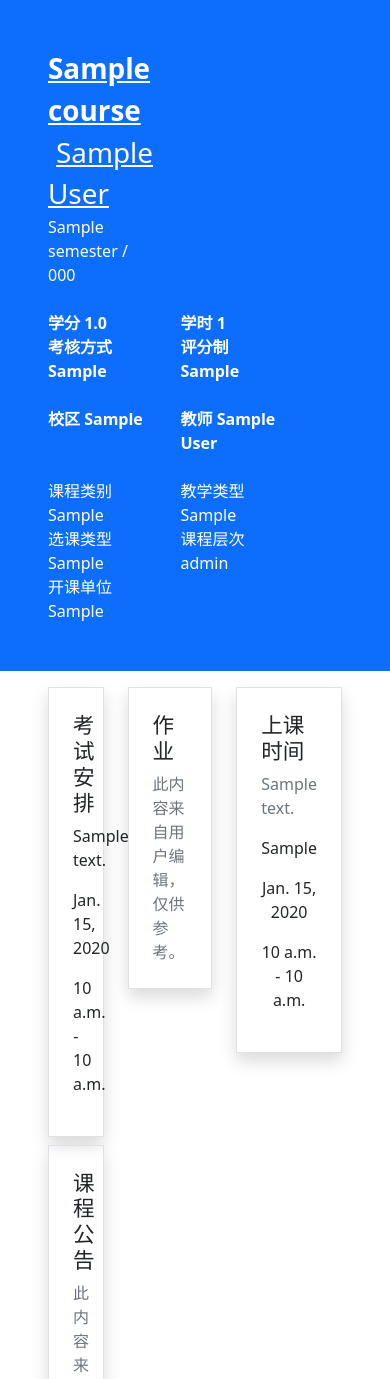
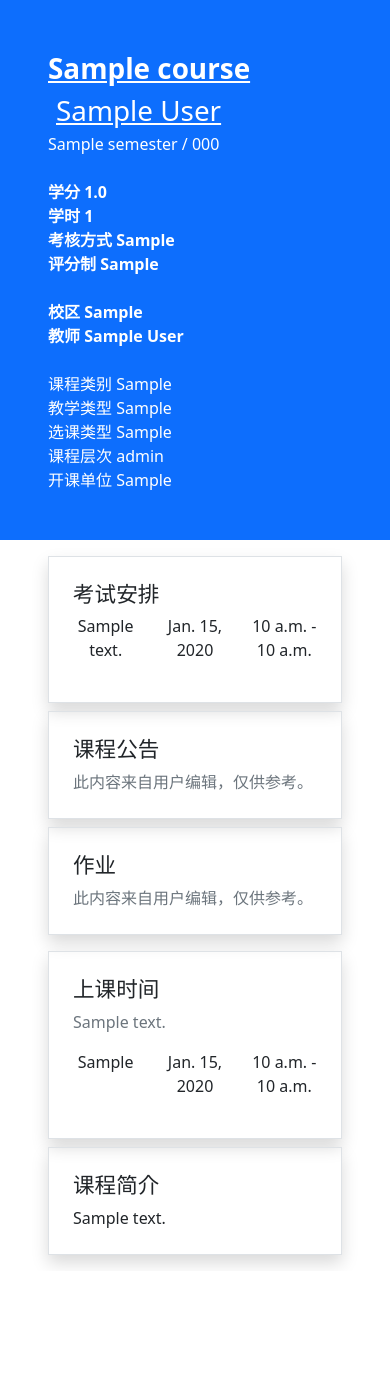
Before and after one commit to Schedule-team/server, a Django app: page /lesson/1 in a window 390 px wide. Shown: the part 56-1435 px from the top of the page. After the commit the page ends 1323 px from the top, so only its background shows below. Run offline with Django 4.2, Linux system fonts and the light colour scheme; tables that the repository leaves empty hold one stand-in row (values such as "Sample post"); some libraries are stand-ins or nearby versions.

Commit message:
feat: mobile optimization

```diff
--- a/course/templates/base.html
+++ b/course/templates/base.html
@@ -5,6 +5,7 @@
 {% bootstrap_messages %}
 <head>
     <meta name="viewport" content="width=device-width, initial-scale=1">
+    <title>{% block title %}{% endblock title %}</title>
 </head>
 
 <script src="https://cdn.jsdelivr.net/npm/jquery@3.7.1/dist/jquery.min.js"></script>
--- a/course/templates/lesson.html
+++ b/course/templates/lesson.html
@@ -1,9 +1,14 @@
 {% extends "base.html" %}
+{% block title %}
+    {{ lesson.course.name }} - {{ lesson.code }}
+    - {{ lesson.teachers_name }} - {{ lesson.semester.name }} / Schedule 课堂主页
+{% endblock title %}
+
 {% block content %}
     <div>
         <div class="container-fluid p-5 bg-primary text-white text-start">
-            <div class="row">
-                <div class="col-5">
+            <div>
+                <div>
                     <a class="text-white fs-1 fw-bold"
                        href="{% url 'course' lesson.course.id %}">{{ lesson.course.name }}</a>
                     {% if lesson.teachers_name|length %}
@@ -11,30 +16,29 @@
                            href="{% url 'teacher' teacher_id %}">{{ lesson.teachers_name }}</a>
                     {% endif %}
                 </div>
-                <div class="col-5"></div>
-                <div class="col-5">{{ lesson.semester.name }} / {{ lesson.code }}</div>
+                <div>{{ lesson.semester.name }} / {{ lesson.code }}</div>
             </div>
             <div class="row my-4 fw-bold">
-                <div class="col-5">学分 {{ lesson.course.credits }}</div>
-                <div class="col-5">学时 {{ lesson.course.period }}</div>
-                <div class="col-5">考核方式 {{ lesson.course.exam_type }}</div>
-                <div class="col-5">评分制 {{ lesson.course.grading_type }}</div>
+                <div class="col-lg-6">学分 {{ lesson.course.credits }}</div>
+                <div class="col-lg-6">学时 {{ lesson.course.period }}</div>
+                <div class="col-lg-6">考核方式 {{ lesson.course.exam_type }}</div>
+                <div class="col-lg-6">评分制 {{ lesson.course.grading_type }}</div>
             </div>
             <div class="row my-4 fw-bold">
-                <div class="col-5">校区 {{ lesson.campus }}</div>
-                <div class="col-5">教师 {{ lesson.teachers_name }}</div>
+                <div class="col-lg-6">校区 {{ lesson.campus }}</div>
+                <div class="col-lg-6">教师 {{ lesson.teachers_name }}</div>
             </div>
             <div class="row fw-light">
-                <div class="col-5">课程类别 {{ lesson.course.type_base }}</div>
-                <div class="col-5">教学类型 {{ lesson.course.type_teaching_method }}</div>
-                <div class="col-5">选课类型 {{ lesson.course.type_join_type }}</div>
-                <div class="col-5">课程层次 {{ lesson.course.type_level }}</div>
-                <div class="col-5">开课单位 {{ lesson.course.open_department }}</div>
+                <div class="col-lg-6">课程类别 {{ lesson.course.type_base }}</div>
+                <div class="col-lg-6">教学类型 {{ lesson.course.type_teaching_method }}</div>
+                <div class="col-lg-6">选课类型 {{ lesson.course.type_join_type }}</div>
+                <div class="col-lg-6">课程层次 {{ lesson.course.type_level }}</div>
+                <div class="col-lg-6">开课单位 {{ lesson.course.open_department }}</div>
             </div>
         </div>
         <div class="mx-5 my-2">
             <div class="row">
-                <div class="col-3">
+                <div class="col">
                     <div class="border shadow my-2">
                         <div class="m-4">
                             <h4>考试安排</h4>
@@ -62,21 +66,13 @@
                     </div>
                     <div class="border shadow my-2">
                         <div class="m-4">
-                            <h4>课程简介</h4>
-                            {{ lesson.course.description }}
-                        </div>
-                    </div>
-                </div>
-                <div class="col">
-                    <div class="border shadow my-2">
-                        <div class="m-4">
                             <h4>作业</h4>
                             <p class="fw-light text-secondary">此内容来自用户编辑，仅供参考。</p>
                             <div id="homework_content"></div>
                         </div>
                     </div>
                 </div>
-                <div class="col">
+                <div class="col-lg-4">
                     <div class="border shadow my-2">
                         <div class="m-4">
                             <h4>上课时间</h4>
@@ -97,6 +93,12 @@
                             {% endfor %}
                         </div>
                     </div>
+                    <div class="border shadow my-2">
+                        <div class="m-4">
+                            <h4>课程简介</h4>
+                            {{ lesson.course.description|safe }}
+                        </div>
+                    </div>
                 </div>
             </div>
         </div>
```
Also changed, not shown: course/templates/course.html (+34 -27 lines).
